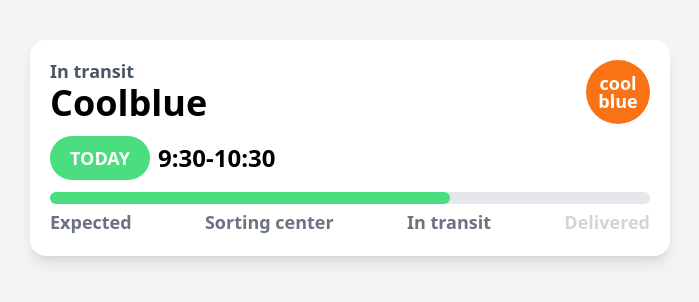
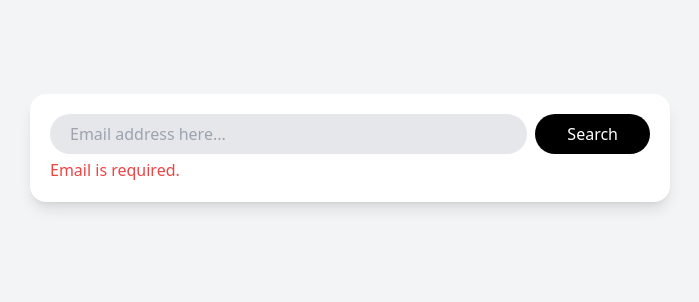
Before and after one commit to julia2524/carrot-market, a Next.js app: page / in a window 1280 px wide. Shown: the part 252-554 px from the top of the page, without its empty margins (290-989 px from the left). Built offline with nearby package versions, Linux system fonts and the light colour scheme.

Commit message:
making email-input with tailwind

```diff
--- a/app/page.tsx
+++ b/app/page.tsx
@@ -1,40 +1,21 @@
 export default function Home() {
   return (
-    <main className="bg-gray-100 h-screen flex items-center justify-center p-5 dark:bg-gray-900">
-      <div className="bg-white w-full max-w-screen-sm p-5 shadow-lg rounded-2xl dark:bg-gray-800">
-        <div className=" flex justify-between">
-          <div className="flex flex-col">
-            <span className="text-gray-600 font-bold text-lg leading-tight dark:text-gray-300">
-              In transit
-            </span>
-            <span className="text-4xl font-extrabold dark:text-white">
-              Coolblue
-            </span>
-          </div>
-          <div className="size-16 bg-orange-500 rounded-full flex items-center justify-center">
-            <span className="text-white text-lg font-extrabold text-center leading-none">
-              cool blue
-            </span>
-          </div>
-        </div>
-        <div className="my-3 flex items-center gap-2">
-          <span className="bg-green-400 text-white uppercase px-5 py-2 rounded-3xl font-black text-lg hover:bg-green-500 transition">
-            TODAY
-          </span>
-          <span className="font-bold text-2xl dark:text-gray-100">
-            9:30-10:30
+    <main className="bg-gray-100 h-screen flex items-center justify-center p-5">
+      <div className="bg-white w-full max-w-screen-sm p-5 shadow-lg rounded-2xl flex flex-col gap-2 md:flex-row md:items-start">
+        <div className="flex flex-col w-full ">
+          <input
+            className="w-full rounded-full h-10 outline-none bg-gray-200 pl-5 ring ring-transparent focus:ring-green-500 focus:ring-offset-2 transition-shadow invalid:focus:ring-red-500 peer"
+            type="email"
+            required
+            placeholder="Email address here..."
+          />
+          <span className="text-red-500 font-medium hidden peer-invalid:block mt-1">
+            Email is required.
           </span>
         </div>
-        <div className="relative">
-          <div className="bg-gray-200 w-full h-3 rounded-full absolute dark:bg-gray-700" />
-          <div className="bg-green-400 w-2/3 h-3 rounded-full absolute" />
-        </div>
-        <div className="flex justify-between mt-7 text-gray-500 font-semibold text-lg dark:text-gray-300">
-          <span>Expected</span>
-          <span>Sorting center</span>
-          <span>In transit</span>
-          <span className="text-gray-300 dark:text-gray-500">Delivered</span>
-        </div>
+        <button className="bg-black text-white py-2 outline-none rounded-full active:scale-90 transition-transform font-medium  md:px-8 ">
+          Search
+        </button>
       </div>
     </main>
   );
```
